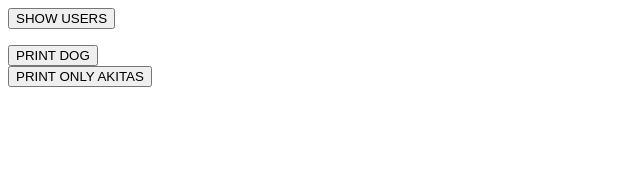
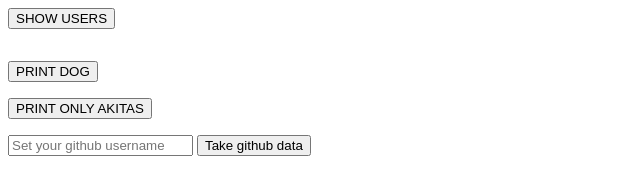
Before and after one commit to dondifer/crud-axios-exercise, a website: page index.html in a window 1280 px wide. Shown: the whole page, without its empty margins (0-640 px from the left). Drawn offline with nearby package versions, Linux system fonts and the light colour scheme; no server answers.

Commit message:
feat: github

```diff
--- a/index.html
+++ b/index.html
@@ -9,11 +9,35 @@
     <script src="./index.js" defer></script>
   </head>
   <body>
-    <button id="showUsers" onclick="showUsersConsole()">SHOW USERS</button>
+    <button
+      style="margin-bottom: 1rem"
+      id="showUsers"
+      onclick="showUsersConsole()"
+    >
+      SHOW USERS
+    </button>
     <ul id="nameDisplay"></ul>
-    <button id="printImage" onclick="printRandom()">PRINT DOG</button>
+    <button style="margin-bottom: 1rem" id="printImage" onclick="printRandom()">
+      PRINT DOG
+    </button>
     <div id="imgeRand"></div>
-    <button id="printHounds" onclick="printHounds()">PRINT ONLY AKITAS</button>
+    <button
+      style="margin-bottom: 1rem"
+      id="printHounds"
+      onclick="printHounds()"
+    >
+      PRINT ONLY AKITAS
+    </button>
     <div id="imgBreed"></div>
+    <input
+      style="margin-bottom: 1rem"
+      type="text"
+      id="userId"
+      placeholder="Set your github username"
+    />
+    <button style="margin-bottom: 1rem" id="gitButton" onclick="printHounds()">
+      Take github data
+    </button>
+    <div id="gitData"></div>
   </body>
 </html>
--- a/index.js
+++ b/index.js
@@ -2,6 +2,7 @@ let users = [];
 const display = document.getElementById("nameDisplay");
 const displayImg = document.getElementById("imgeRand");
 const displayBreed = document.getElementById("imgBreed");
+const gitData = document.getElementById("gitData");
 axios
   .get("https://jsonplaceholder.typicode.com/users")
   .then((res) => {
@@ -50,3 +51,17 @@ function printHounds() {
     })
     .catch((err) => {});
 }
+
+function printHounds() {
+  const inputValue = document.getElementById("userId");
+  axios
+    .get(`https://api.github.com/users/${inputValue.value}`)
+    .then((res) => {
+      console.log(res.data.avatar_url);
+      console.log(res.data.login);
+      console.log(res.data.public_repos);
+      gitData.innerHTML = "";
+      gitData.innerHTML = `<img width="200" height="200" src="${res.data.avatar_url}" /> <p><strong>${res.data.login}:</strong>Public repos:${res.data.public_repos}</p>`;
+    })
+    .catch((err) => {});
+}
```
